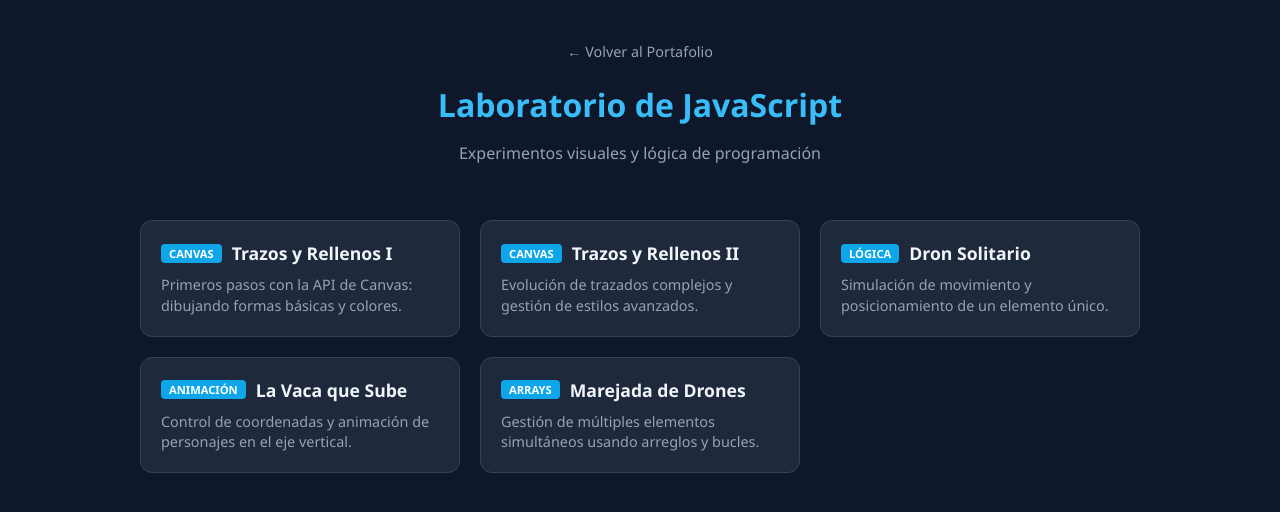
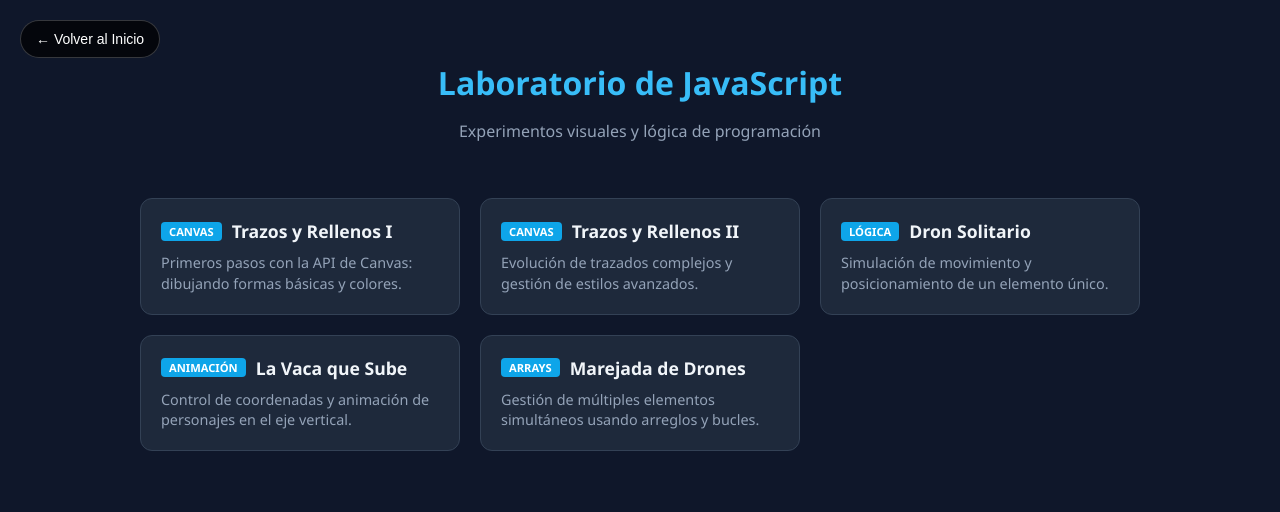
Before and after one commit to FernandoJAZ/usando-javascript, a plain HTML site: page index.html in a window 1280 px wide. Drawn offline with Linux system fonts and the light colour scheme.

Commit message:
Modify back-link for fixed positioning and styling
Updated the back-link to a fixed position with styling.

```diff
--- a/index.html
+++ b/index.html
@@ -85,7 +85,14 @@
 <body>
 
     <header>
-        <a href="https://fernandojaz.github.io/" class="back-link">← Volver al Portafolio</a>
+      <!-- <a href="https://fernandojaz.github.io/" class="back-link">← Volver al Portafolio</a> -->
+        <a href="https://fernandojaz.github.io/"
+   style="position: fixed; top: 20px; left: 20px; z-index: 9999;
+          background: rgba(0,0,0,0.7); color: white; padding: 10px 15px;
+          border-radius: 50px; text-decoration: none; font-family: sans-serif;
+          font-size: 14px; border: 1px solid rgba(255,255,255,0.2);">
+   ← Volver al Inicio
+        </a>
         <h1>Laboratorio de JavaScript</h1>
         <p style="color: var(--text-dim)">Experimentos visuales y lógica de programación</p>
     </header>
```
